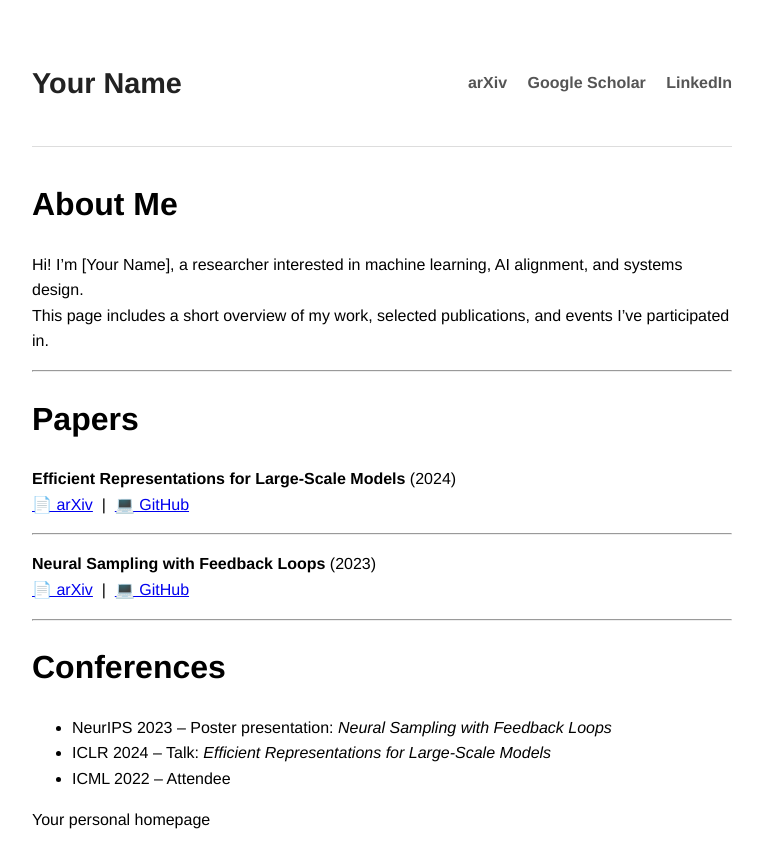
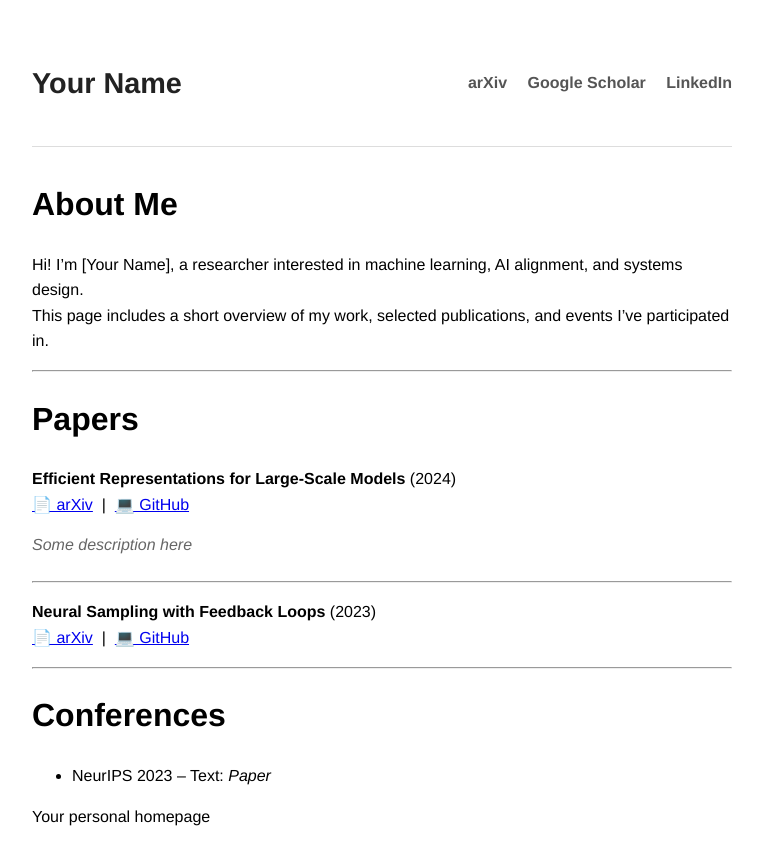
Before and after one commit to neuralsrg/neuralsrg.github.io, a Jekyll site: the page built from index.md, in a window 1280 px wide. Shown: the top 868 px of the page, without its empty margins (258-1021 px from the left). Built offline with Jekyll 4.4.1, drawn with Linux system fonts in a browser that asks for light colours.

Commit message:
Add paper descriptions

```diff
--- a/assets/css/style.css
+++ b/assets/css/style.css
@@ -22,6 +22,14 @@ body {
 
 .paper-list hr {
   margin: 0.5em 0;
+}
+
+.paper-desc {
+  font-style: italic;
+  color: #666;
+  margin-top: 0.3em;
+  margin-bottom: 1.5em;
+  line-height: 1.5;
 }
 
 /* Style the header container */
--- a/index.md
+++ b/index.md
@@ -15,6 +15,10 @@ This page includes a short overview of my work, selected publications, and event
 **Efficient Representations for Large-Scale Models** (2024)
 [📄 arXiv](https://arxiv.org/abs/1234.56789) &nbsp;|&nbsp; [💻 GitHub](https://github.com/yourname/paper-repo)
 
+<p class="paper-desc">
+Some description here
+</p>
+
 ---
 
 **Neural Sampling with Feedback Loops** (2023)
@@ -25,6 +29,4 @@ This page includes a short overview of my work, selected publications, and event
 
 # Conferences
 
-- NeurIPS 2023 – Poster presentation: *Neural Sampling with Feedback Loops*
-- ICLR 2024 – Talk: *Efficient Representations for Large-Scale Models*
-- ICML 2022 – Attendee
+- NeurIPS 2023 – Text: *Paper*
```
